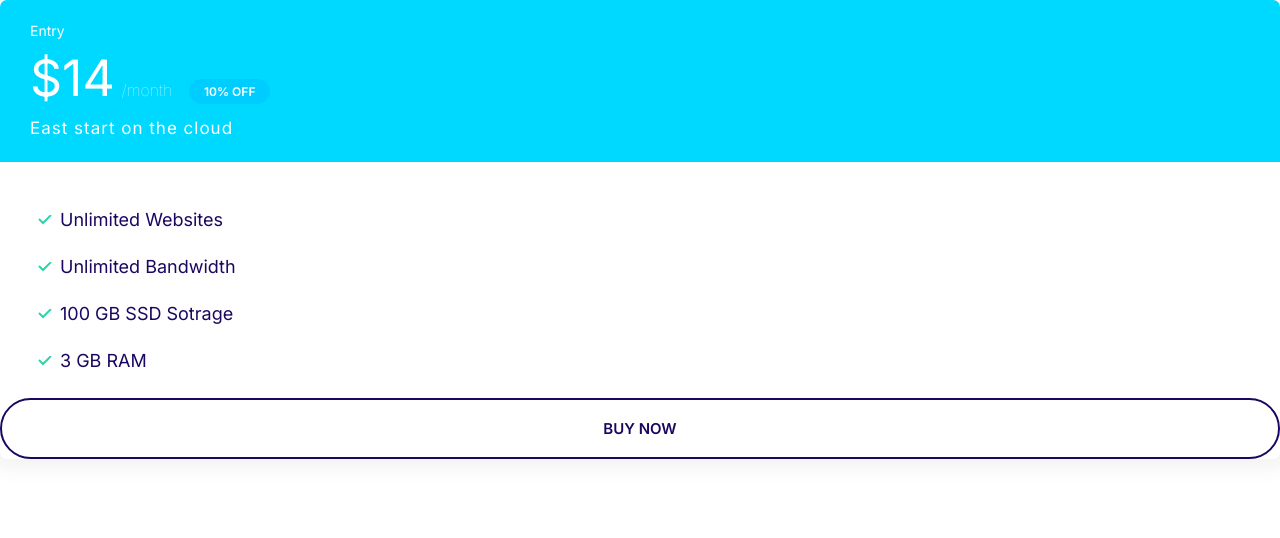
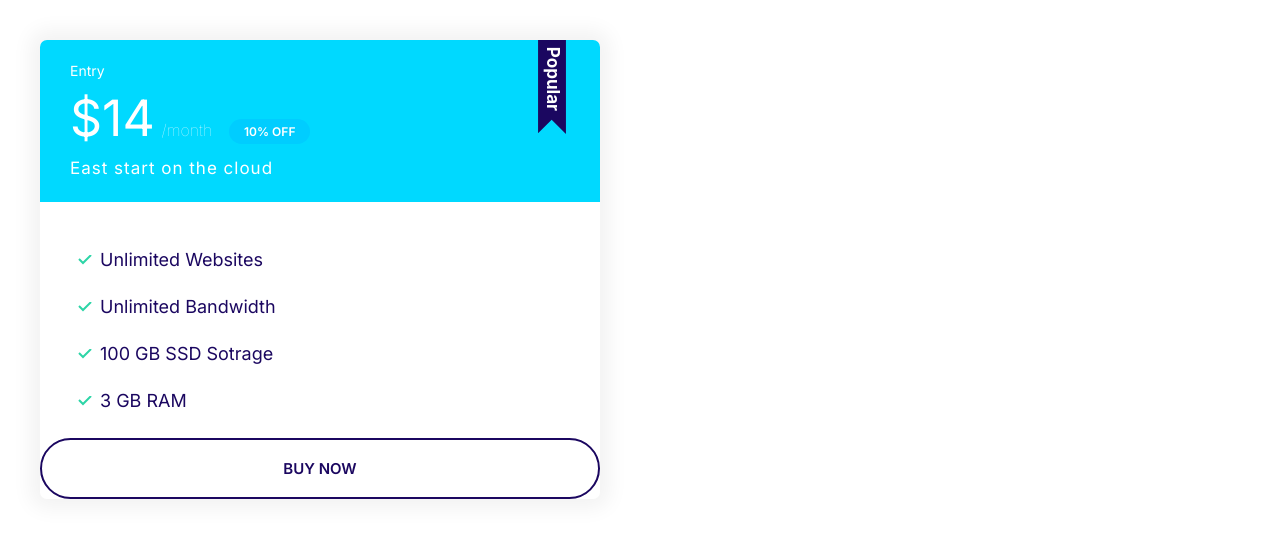
Before and after one commit to Gurleenkaur17/moshify, a plain HTML site: page index.html in a window 1280 px wide. Drawn offline with Linux system fonts and the light colour scheme.

Commit message:
add popular icon on a plan.

```diff
--- a/css/style.css
+++ b/css/style.css
@@ -290,6 +290,7 @@ a {
 
 /* Plans */
 
+
 .plan__name {
   color: #ffff;
   font-weight: 500;
@@ -312,6 +313,19 @@ a {
   display: block;
   font-size: 2rem;
   letter-spacing: 0.1rem;
+}
+
+.plan--popular .card__header{
+  position: relative;
+}
+
+.plan--popular .card__header::before{
+  content: url(../icons/popular.svg);
+  width: 40px;
+  display: inline-block;
+  position: absolute;
+  top: -6px;
+  right: 5%;
 }
 
 .plan .list {
--- a/index.html
+++ b/index.html
@@ -14,8 +14,8 @@
     <title>Document</title>
   </head>
   <body>
-    <div>
-        <div class="plan ">
+    <div style="width: 50%; padding: 4rem;">
+        <div class="plan plan--popular ">
           <div class="card card--secondary">
             <header class="card__header">
               <h3 class="plan__name">Entry</h3>
```
Also changed, not shown: icons/popular.svg (added).
